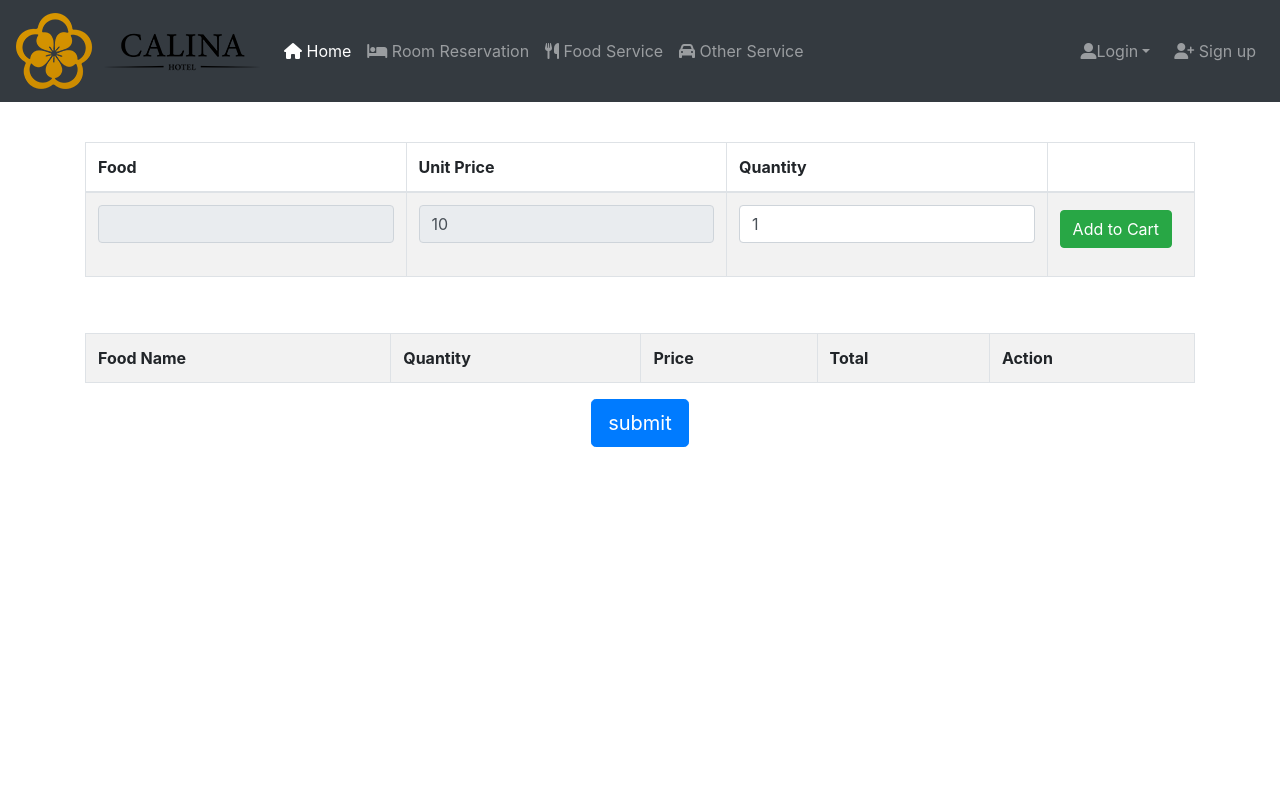
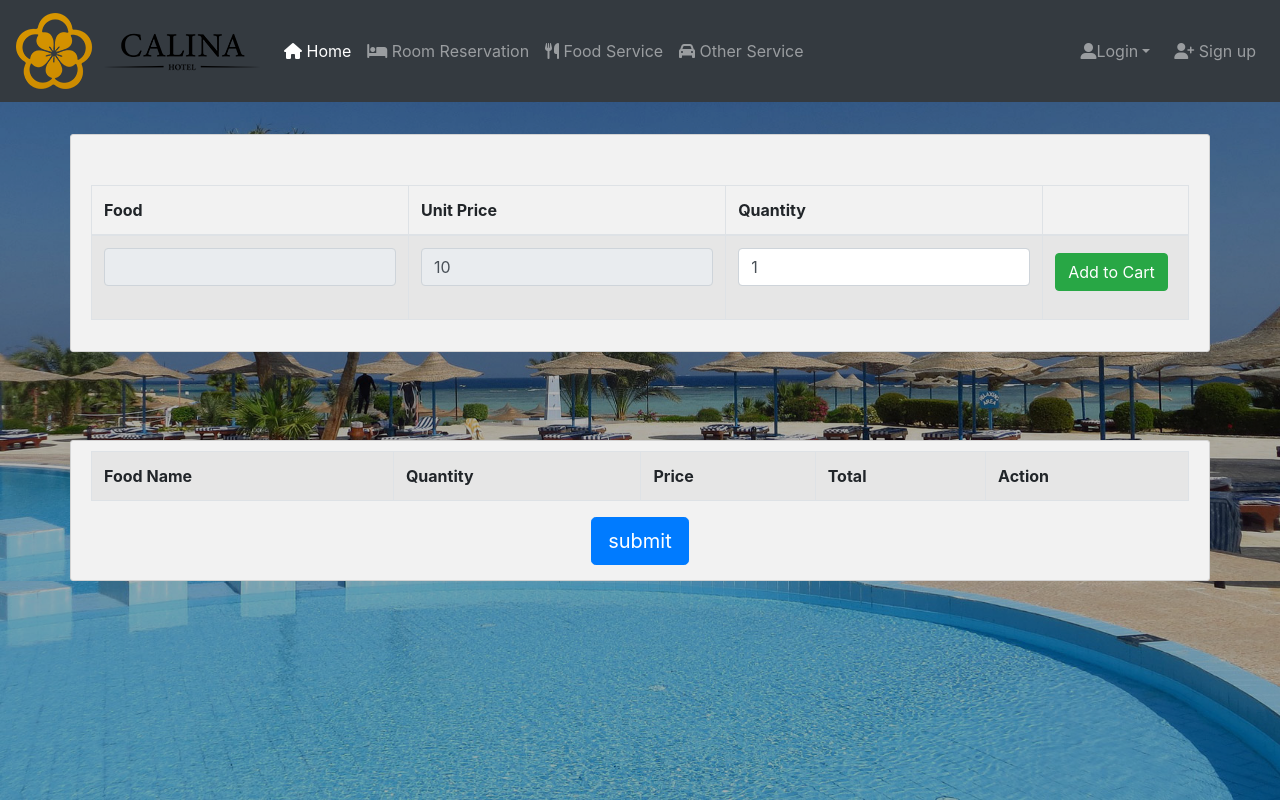
Before and after one commit to nachanok-i/Hotel-management, a PHP site: page /food.php in a window 1280 px wide. Run offline with PHP 8.4, Linux system fonts and the light colour scheme; tables that the repository leaves empty or names only in its code hold one stand-in row (values such as "Sample post"); data that the repository does not hold is empty; some libraries are stand-ins or nearby versions.

Commit message:
food update

```diff
--- /dev/null
+++ b/food.css
@@ -0,0 +1,21 @@
+body {
+    min-height:100%;
+    background:url(./picHotelRoom/pic4.jpg);
+    background-size:cover;
+    box-shadow:inset 0 0 0 2000px rgba(0, 0, 0, 0.3);
+  }
+  html {
+    min-height:100%;
+    background:url(./picHotelRoom/pic4.jpg);
+    background-size:cover;
+    box-shadow:inset 0 0 0 2000px rgba(0, 0, 0, 0.3);
+  }
+
+  .container {
+    background-color: #f2f2f2;
+    margin-top: 2em;
+    margin-bottom: 2em;
+    padding: 10px 20px 15px 20px;
+    border: 1px solid rgb(211, 211, 211);
+    border-radius: 3px;
+  }
--- a/food.php
+++ b/food.php
@@ -85,6 +85,7 @@ function loadFood()
     <link rel="stylesheet" href="//code.jquery.com/ui/1.12.1/themes/base/jquery-ui.css">
     <script src="https://code.jquery.com/jquery-1.12.4.js"></script>
     <script src="https://code.jquery.com/ui/1.12.1/jquery-ui.js"></script>
+    <link rel="stylesheet" type="text/css" href="food.css">
     <?php
     $query = "SELECT * FROM Menu";
     $result = mysqli_query($conn, $query);
```
